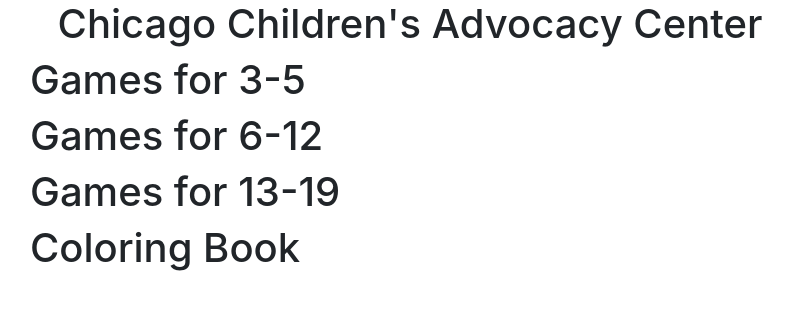
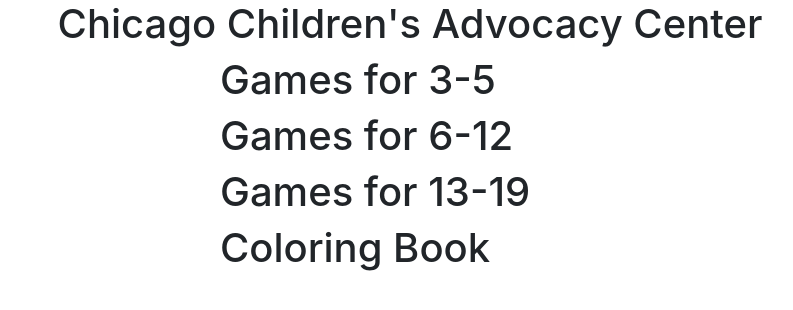
Before and after one commit to Chicago19/team-9, a React (Create React App) app in the folder cca-app/: page /childrenHome in a window 1280 px wide. Shown: the top 310 px of the page, without its empty margins (230-1023 px from the left). Built offline with nearby package versions, Linux system fonts and the light colour scheme.

Commit message:
children directory

```diff
--- a/cca-app/src/App.js
+++ b/cca-app/src/App.js
@@ -1,7 +1,7 @@
 import React from 'react';
 import { BrowserRouter, Route, Switch } from "react-router-dom";
 import Home from './components/home.js';
-import ChildrenHome from './components/childrenHome.js';
+import ChildrenHome from './components/children/childrenHome.js';
 
 
 function App() {
--- a/cca-app/src/components/childrenHome.js
+++ b/cca-app/src/components/children/childrenHome.js
@@ -12,7 +12,7 @@
           </Col>
         </Row>
         <Row className='title-row'>
-          <Col sm={{ size: 8, offset: 2 }}>
+          <Col sm={{ size: 4, offset: 4 }}>
             <Row className='gamesButton-row'>
               <h1 style={{ textAlign: 'center' }}>Games for 3-5</h1>
             </Row>
```
